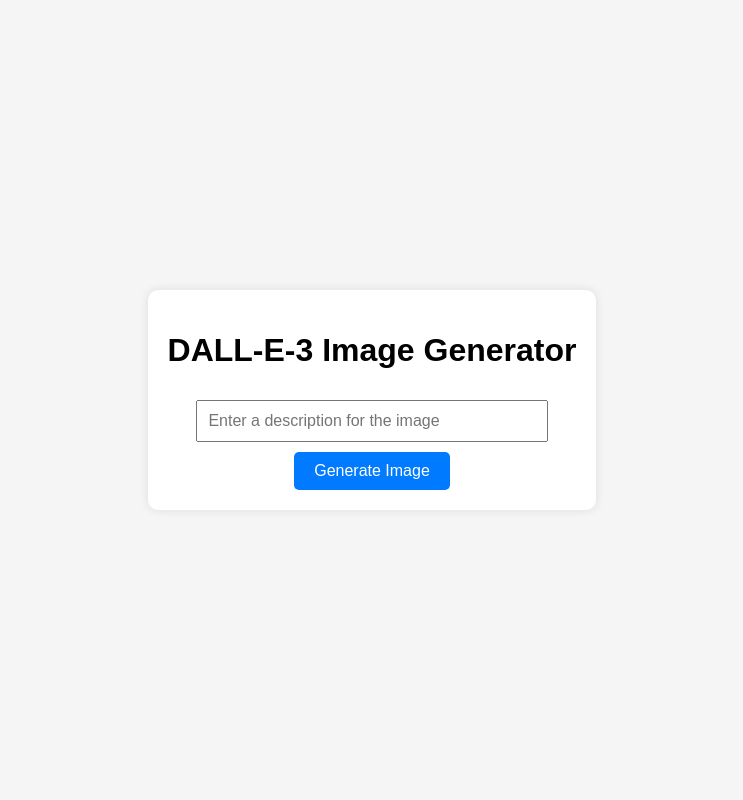
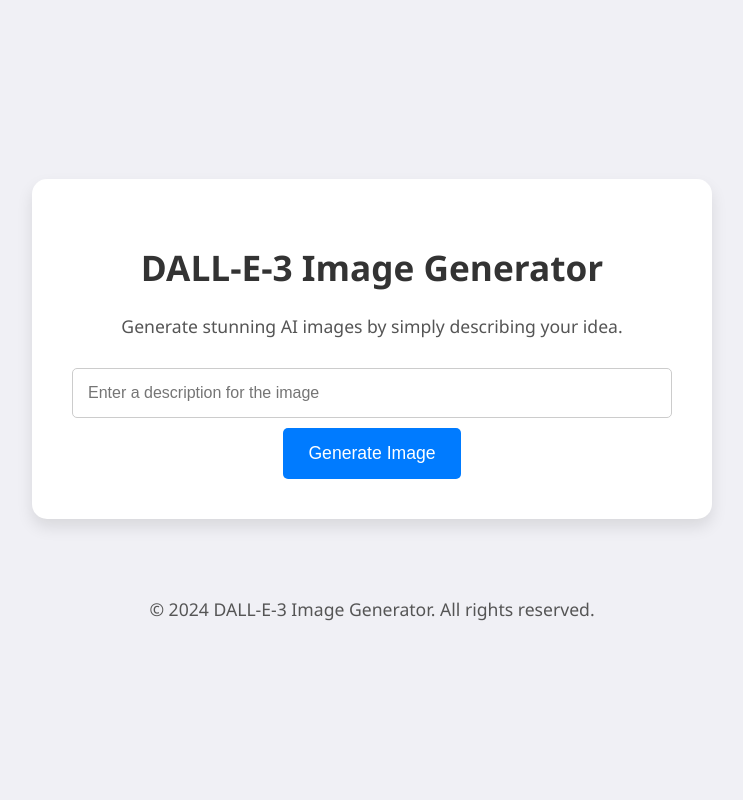
Before and after one commit to janiscirulis/JCU-WebApp-DALL-e, a Flask app: page / in a window 1280 px wide. Shown: the whole page, without its empty margins (268-1011 px from the left). Run offline with Flask 3, Linux system fonts and the light colour scheme.

Commit message:
Update index.html

```diff
--- a/templates/index.html
+++ b/templates/index.html
@@ -6,7 +6,7 @@
     <title>DALL-E-3 Image Generator</title>
     <style>
         body {
-            font-family: Arial, sans-serif;
+            font-family: 'Segoe UI', Tahoma, Geneva, Verdana, sans-serif;
             margin: 0;
             padding: 0;
             display: flex;
@@ -14,32 +14,54 @@
             align-items: center;
             justify-content: center;
             min-height: 100vh;
-            background-color: #f5f5f5;
+            background-color: #f0f0f5;
         }
         .container {
             text-align: center;
-            background-color: #fff;
-            padding: 20px;
-            border-radius: 10px;
-            box-shadow: 0 0 10px rgba(0, 0, 0, 0.1);
+            background-color: #ffffff;
+            padding: 40px;
+            border-radius: 15px;
+            box-shadow: 0 8px 16px rgba(0, 0, 0, 0.1);
+            width: 90%;
+            max-width: 600px;
+            margin: 20px;
+        }
+        h1 {
+            font-size: 2.2rem;
+            color: #333;
+        }
+        p {
+            color: #555;
+            font-size: 1.1rem;
+            margin-bottom: 20px;
         }
         input[type="text"] {
-            width: 80%;
-            padding: 10px;
+            width: 100%;
+            padding: 15px;
             margin: 10px 0;
-            font-size: 16px;
+            font-size: 1rem;
+            border: 1px solid #ccc;
+            border-radius: 5px;
+            box-sizing: border-box;
+            transition: border-color 0.3s;
+        }
+        input[type="text"]:focus {
+            border-color: #007bff;
+            outline: none;
         }
         button {
-            padding: 10px 20px;
-            font-size: 16px;
+            padding: 15px 25px;
+            font-size: 1.1rem;
             background-color: #007bff;
             color: white;
             border: none;
             border-radius: 5px;
             cursor: pointer;
+            transition: background-color 0.3s, transform 0.2s;
         }
         button:hover {
             background-color: #0056b3;
+            transform: translateY(-2px);
         }
         .error {
             color: red;
@@ -47,10 +69,31 @@
         }
         .image-result {
             margin-top: 20px;
+            text-align: center;
         }
         .image-result img {
             max-width: 100%;
             height: auto;
+            border-radius: 10px;
+            box-shadow: 0 8px 16px rgba(0, 0, 0, 0.1);
+        }
+        footer {
+            margin-top: 40px;
+            font-size: 0.9rem;
+            color: #777;
+        }
+        /* Responsive Design */
+        @media (max-width: 768px) {
+            h1 {
+                font-size: 1.8rem;
+            }
+            p {
+                font-size: 1rem;
+            }
+            button {
+                font-size: 1rem;
+                padding: 12px 20px;
+            }
         }
     </style>
 </head>
@@ -58,6 +101,7 @@
 
 <div class="container">
     <h1>DALL-E-3 Image Generator</h1>
+    <p>Generate stunning AI images by simply describing your idea.</p>
     <form method="POST">
         <input type="text" name="prompt" placeholder="Enter a description for the image" required>
         <button type="submit">Generate Image</button>
@@ -77,5 +121,9 @@
     {% endif %}
 </div>
 
+<footer>
+    <p>&copy; 2024 DALL-E-3 Image Generator. All rights reserved.</p>
+</footer>
+
 </body>
 </html>
```
